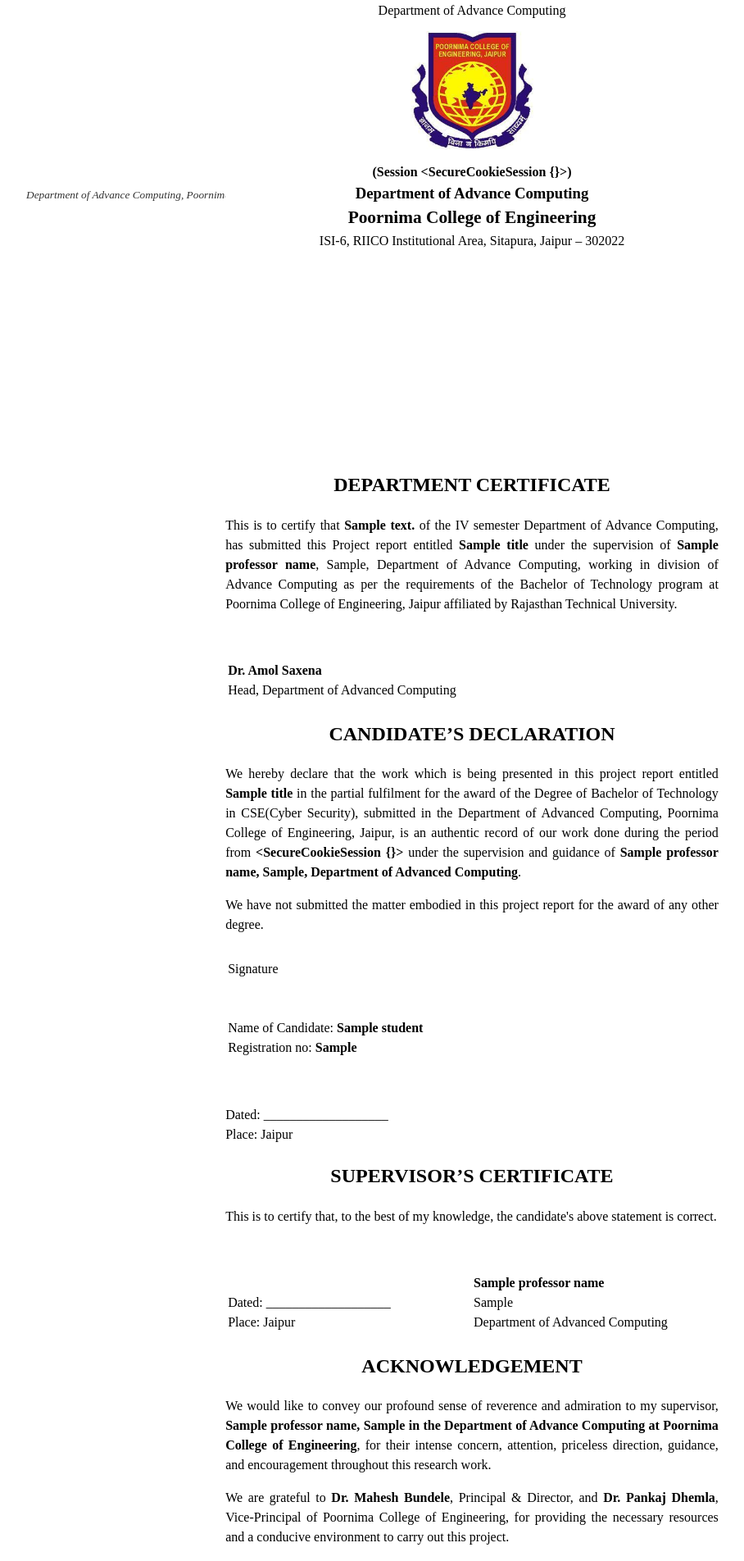
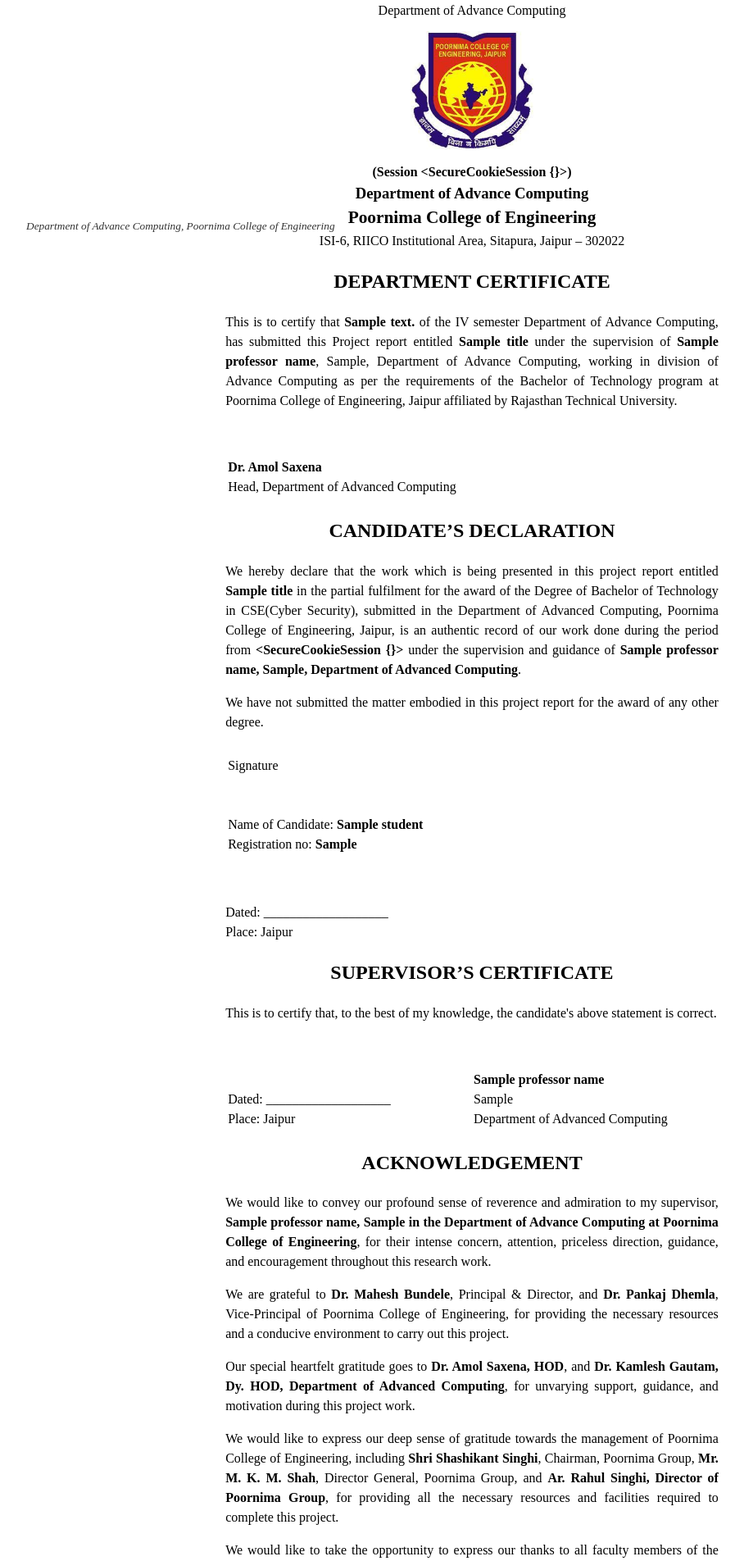
Before and after one commit to just-karrot/automated_report, a Flask app: template templates/project_schema.html in a window 1280 px wide. Shown: the part 514-2418 px from the top of the page at 82% size, without its empty margins (64-972 px from the left). Run offline with Flask 3, Linux system fonts and the light colour scheme; the template is opened without the code that fills it: most values are stand-ins (such as "Sample title", 1, 10 or a date in 2020).

Commit message:
recurring bug fix: footer position

```diff
--- a/templates/project_schema.html
+++ b/templates/project_schema.html
@@ -11,8 +11,9 @@
             color: #000;
             line-height: 1.5;
             margin: 0 auto;
-            padding: 2.54cm; /* ISO A4 standard 1-inch margins for web preview */
-            max-width: 21cm; /* Standard A4 width */
+            padding: 2.54cm; /* ISO A4 standard 1-inch margins */
+            padding-bottom: 4cm; /* Space for footer in web preview */
+            max-width: 21cm;
             background: #fff;
             box-sizing: border-box;
         }
@@ -25,15 +26,20 @@
 
         @media print {
             body {
-                padding: 0; /* Let @page handle margins during print */
+                padding: 0;
                 max-width: 100%;
+                padding-bottom: 0;
             }
             .page-break {
                 page-break-before: always;
             }
             .recurring-footer {
-                left: 0;
-                right: 0;
+                left: 0 !important;
+                right: 0 !important;
+                bottom: 0 !important;
+                margin: 0px !important;
+                background-color: transparent !important;
+                border-top: none !important;
             }
         }
         .page-break {
@@ -146,33 +152,22 @@
         .recurring-footer {
             position: fixed;
             bottom: 0;
+            margin: 0px;
             left: 2.54cm;
-            right: 2.54cm;
             font-size: 10pt;
             text-align: left;
             color: #333;
-            z-index: 1;
-            padding-bottom: 1cm;
+            z-index: 1000;
             background-color: transparent;
-        }
-
-        .cover-page-container {
-            position: relative;
-            min-height: 25cm; /* Ensure it covers the first page */
-            z-index: 10;
-            background: white;
         }
 
         .footer-mask {
             position: absolute;
             bottom: -3cm;
-            /* left: -3cm; */
             right: -3cm;
             height: 4cm;
             background: white;
             z-index: 100;
-            font-style: italic;
-            text-align: left;
         }
     </style>
 </head>
@@ -418,10 +413,5 @@
         {% endfor %}
     </ul>
 
-    <!-- FOOTER -->
-    <div style="margin-top: 40pt; text-align: left; font-size: 10pt;">
-        <p>Department of {{ dep_name | default('Advance Computing') }}, Poornima College of Engineering</p>
-    </div>
-
 </body>
 </html>
```
